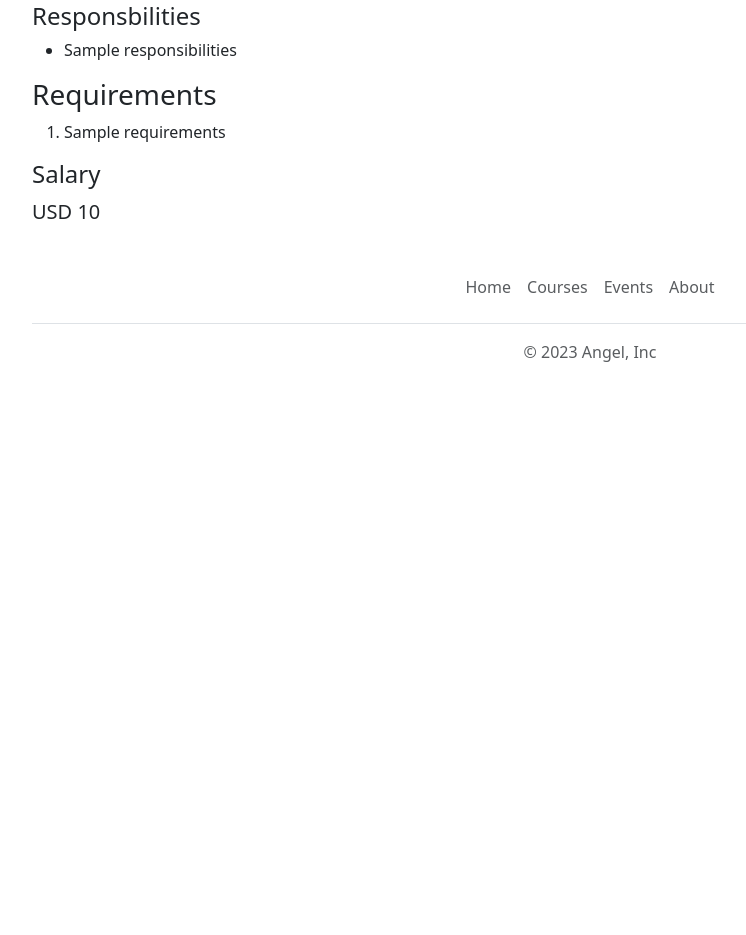
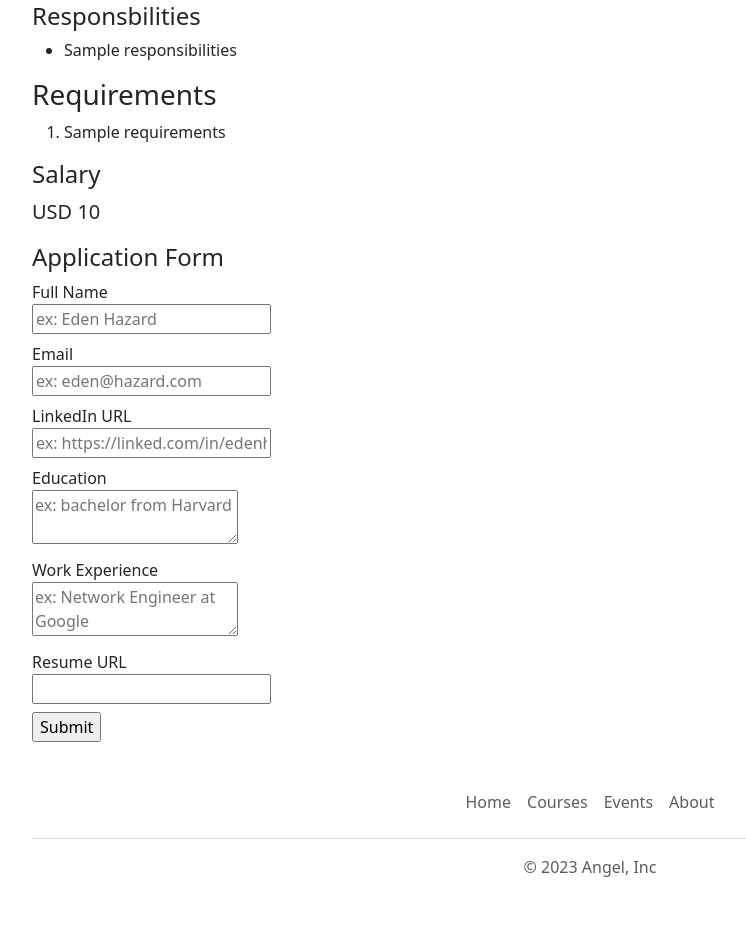
Before and after one commit to meroaangel/angel-career-website-v2, a Flask app: template templates/jobpage.html in a window 1280 px wide. Shown: the part 598-1533 px from the top of the page, without its empty margins (50-796 px from the left). Before the commit the page ends 960 px from the top, so only its background shows below. Run offline with Flask 3, Linux system fonts and the light colour scheme; the template is opened without the code that fills it: most values are stand-ins (such as "Sample title", 1, 10 or a date in 2020).

Commit message:
Added ability to insert into database with forms pages

```diff
--- a/app.py
+++ b/app.py
@@ -1,6 +1,7 @@
-from flask import Flask, render_template, jsonify
-from database import engine, load_jobs_from_db, load_job_from_db
+from flask import Flask, render_template, jsonify, request
+from database import engine, load_jobs_from_db, load_job_from_db, add_application_to_db
 from sqlalchemy import text
+
 
 app = Flask(__name__)
 
@@ -33,6 +34,15 @@ def show_job(id):
   return render_template('jobpage.html',
                         job=job)
 
+@app.route("/job/<id>/apply", methods=['post'])
+def apply_to_job(id):
+  data = request.form
+  job = load_job_from_db(id)
+  add_application_to_db(id, data)
+  return render_template('application_submitted.html',
+                        application=data,
+                        job=job)
+
 
 if __name__ == '__main__':
   app.run(host='0.0.0.0', debug=True)
--- /dev/null
+++ b/templates/application_form.html
@@ -0,0 +1,34 @@
+<h4>Application Form</h4>
+<form action="/job/{{job['id']}}/apply" method="post"">
+  <div class="mb-2">
+  <label>Full Name</label><br>
+  <input type="text" name="full_name" placeholder="ex: Eden Hazard">
+  </div>
+  <div class="mb-2">
+  <label>Email</label><br>
+    <input type="text" name="email" placeholder="ex: eden@hazard.com">
+  </div>
+
+  <div class="mb-2">
+    <label>LinkedIn URL</label><br>
+    <input type="text" name="linkedin_url" placeholder="ex: https://linked.com/in/edenhazard">
+    </div>
+
+    <div class="mb-2">
+    <label>Education</label><br>
+    <textarea name="education" placeholder="ex: bachelor from Harvard"></textarea>
+    </div>
+
+    <div class="mb-2">
+    <label>Work Experience</label><br>
+    <textarea name="work" placeholder="ex: Network Engineer at Google"></textarea>
+    </div>
+
+    <div class="mb-2">
+    <label>Resume URL</label><br>
+    <input type="text" name="resume_url">
+    </div>
+
+
+  <input type="submit">
+</form>
--- a/templates/jobpage.html
+++ b/templates/jobpage.html
@@ -28,6 +28,7 @@
               </ol>
               <h4>Salary</h4>
               <p class="lead">{{job.currency}} {{job.salary}}</p>
+            {% include 'application_form.html' %}
           </div>
             {% include 'footer.html' %}
   </body>
```
Also changed, not shown: database.py (+11 -0 lines), templates/application_submitted.html (added, +37 -0 lines).
